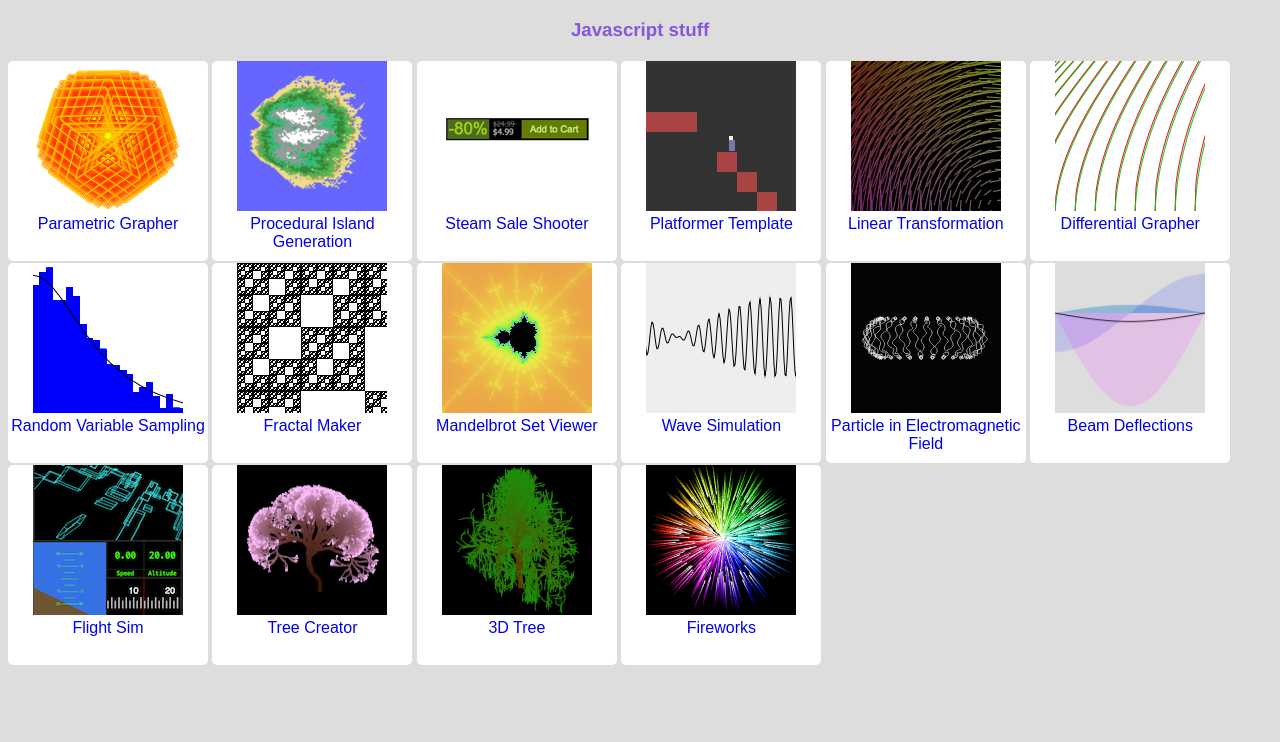
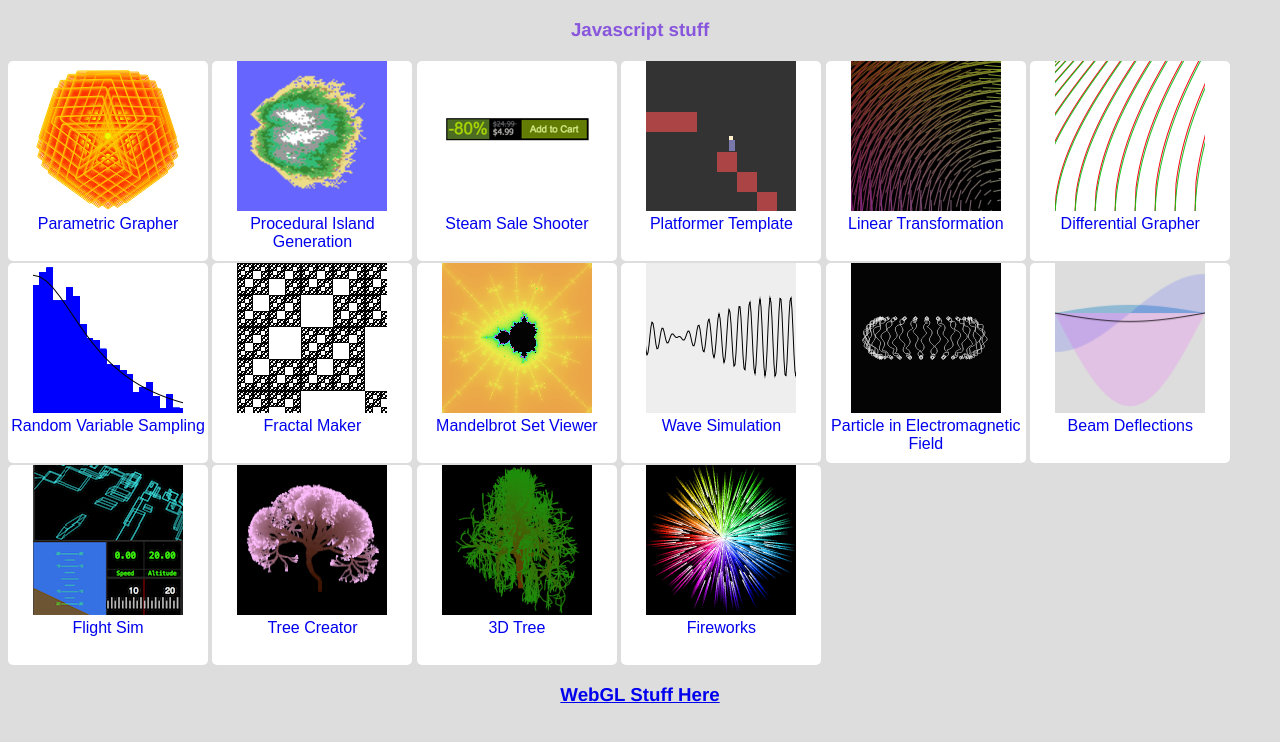
Before and after one commit to w2w32/w2w32.github.io, a plain HTML site: page index.html in a window 1280 px wide. Drawn offline with Linux system fonts and the light colour scheme.

Commit message:
Update index.html

```diff
--- a/index.html
+++ b/index.html
@@ -176,5 +176,6 @@ margin-top:2px;
 <span>Fireworks</span>
   <div class="description">Customizable firework/singularity particle effect.</div>
 </div></div></a>
+<h3><a href="/ray">WebGL Stuff Here</a></h3>
 </body>
 </html>
```
